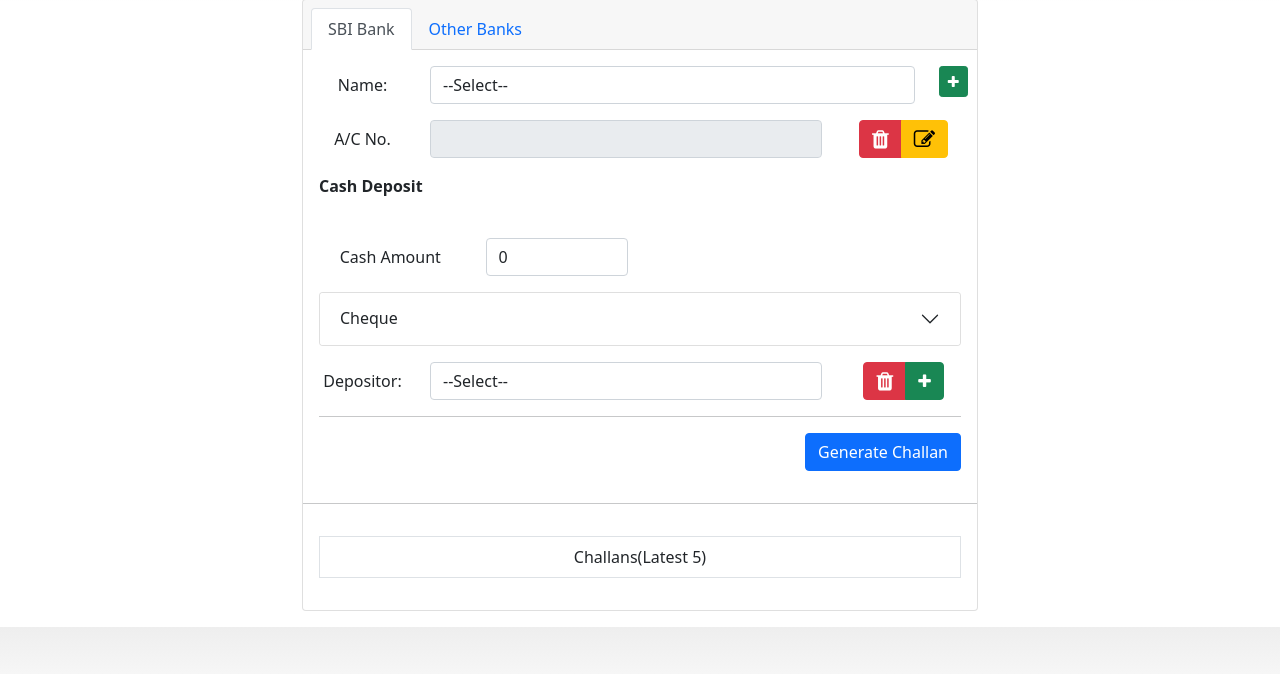
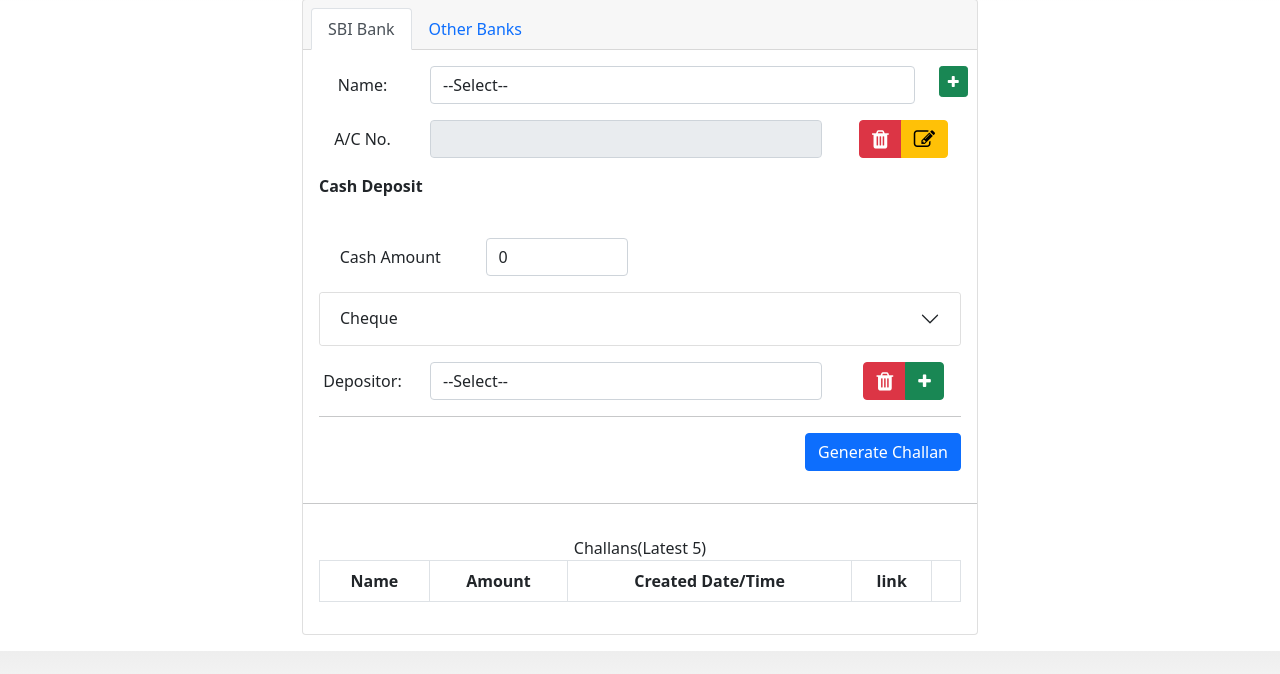
Before and after one commit to gamifications/challan, a Django app: page / in a window 1280 px wide. Shown: the part 98-772 px from the top of the page. Run offline with Django 3.2, Linux system fonts and the light colour scheme; the visitor is signed in with stand-in values (Sample User, id 1); data that the repository does not hold is empty; some libraries are stand-ins or nearby versions.

Commit message:
added natural time and editor config

```diff
--- a/mysite/settings.py
+++ b/mysite/settings.py
@@ -38,6 +38,8 @@ INSTALLED_APPS = [
     'django.contrib.sessions',
     'django.contrib.messages',
     'django.contrib.staticfiles',
+    'django.contrib.humanize',
+
     'sbi',
 ]
 
--- a/sbi/templates/sbi/base.html
+++ b/sbi/templates/sbi/base.html
@@ -1,5 +1,6 @@
 {% extends 'base.html' %}
 {% load static %}
+{% load humanize %}
 {% block extracss %}
 
     {% block extraextracss %}{% endblock %}
@@ -16,18 +17,18 @@
     {% block extraextra_content %}{% endblock %}
     <hr>
     <div class="card-body">
-
+        Challans(Latest 5)
         <table class="table table-bordered">
-        <tr>
-            <td colspan="6">Challans(Latest 5)</td>
-        </tr>
-        <!-- <tr><th>#</th><th>Name</th><th>Amount</th><th>Date/Time</th><th>link</th><th></th></tr> -->
+        <thead>
+        <tr><th>Name</th><th>Amount</th><th>Created Date/Time</th><th>link</th><th></th></tr>
+        </thead>
         {% for file in files %}
         <tr{% if messages and forloop.counter == 1 %} style="font-weight:bold;"{%endif%}>
-            <td>{{file.id}}</td>
+            <!-- <td>{{file.id}}</td> -->
             <td>{{file.name}}</td>
             <td style="text-align: right;">{{file.amount|floatformat:2}}₹</td>
-            <td>{{file.uploading_date}}</td>
+            <td>{{file.uploading_date}}<br>
+                <small>{{file.uploading_date|naturaltime}}</small></td>
             <td>
                 <a href="{% if file.challanfile %}{{file.challanfile.url}}{% endif%}">
                     <img src="{% static 'pdf.svg' %}" style="height:30px"> Download
```
Also changed, not shown: README.md, 1 other file.
